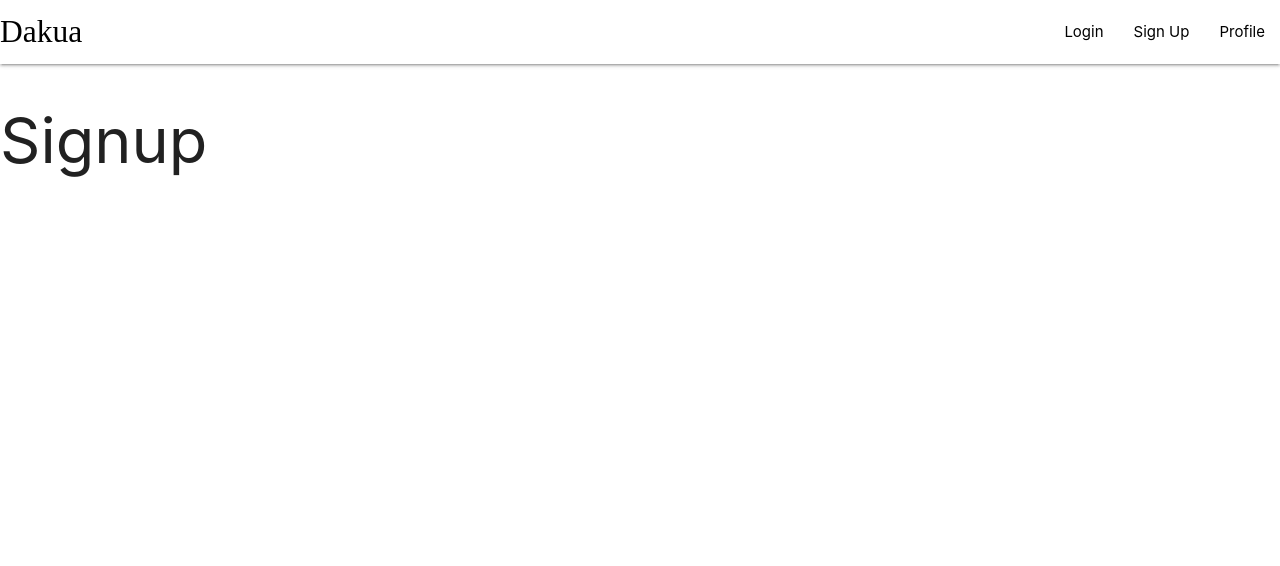
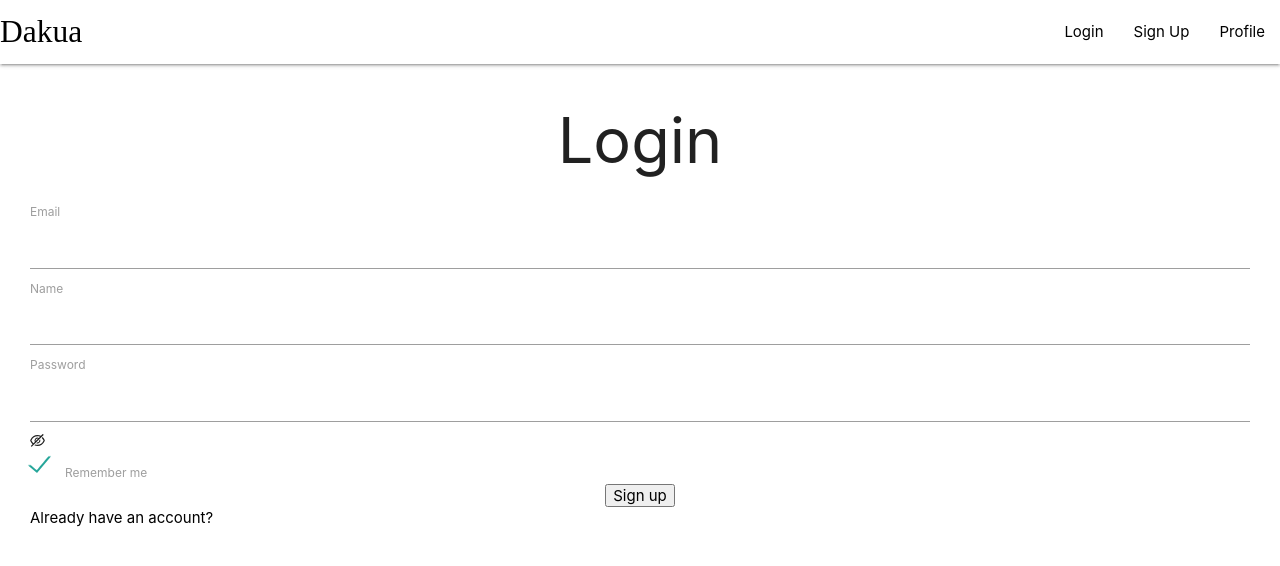
Before and after one commit to SpencerBenson/dakua-app, a React (Create React App) app: page /signup in a window 1280 px wide. Shown: the top 566 px of the page. Built offline with nearby package versions, Linux system fonts and the light colour scheme; a web font is replaced by a local one.

Commit message:
Signup page created with validationnn

```diff
--- a/src/components/screens/Signup.js
+++ b/src/components/screens/Signup.js
@@ -1,9 +1,98 @@
-import React from 'react'
+import React from "react";
+import { Form, Input, Button, Checkbox, Card, Row, Col } from "antd";
+import {Link} from 'react-router-dom';
 
-const Signup = ()=>{
-  return(
-    <h1>Signup</h1>
-  )
-}
+const layout = {
+  labelCol: {
+    span: 8,
+  },
+  wrapperCol: {
+    span: 16,
+  },
+};
+const tailLayout = {
+  wrapperCol: {
+    offset: 8,
+    span: 16,
+  },
+};
 
+const Signup = () => {
+  const onFinish = (values) => {
+    console.log("Success:", values);
+  };
+
+  const onFinishFailed = (errorInfo) => {
+    console.log("Failed:", errorInfo);
+  };
+
+  return (
+    <Row>
+      <Col span={12} offset={6}>
+        <Card  style={{margin: 30}}>
+          <Form
+            {...layout}
+            name="basic"
+            initialValues={{
+              remember: true,
+            }}
+            onFinish={onFinish}
+            onFinishFailed={onFinishFailed}
+          >
+          <h1 style={{textAlign:'center'}}>Login</h1>
+            <Form.Item
+              label="Email"
+              name="email"
+              rules={[
+                {
+                  required: true,
+                  message: "Please input your email!",
+                },
+              ]}
+            >
+              <Input />
+            </Form.Item>
+            <Form.Item
+              label="Name"
+              name="name"
+              rules={[
+                {
+                  required: true,
+                  message: "Please input your name!",
+                },
+              ]}
+            >
+              <Input />
+            </Form.Item>
+
+            <Form.Item
+              label="Password"
+              name="password"
+              rules={[
+                {
+                  required: true,
+                  message: "Please input your password!",
+                },
+              ]}
+            >
+              <Input.Password />
+            </Form.Item>
+
+            <Form.Item {...tailLayout} name="remember" valuePropName="checked">
+              <Checkbox>Remember me</Checkbox>
+            </Form.Item>
+
+            <Form.Item {...tailLayout}  style={{textAlign: 'center'}}>
+              <Button type="primary" htmlType="submit"  size='large'>
+              Sign up
+        </Button>
+            </Form.Item>
+           <Link to="/login">Already have an account?</Link>
+
+          </Form>
+        </Card>
+      </Col>
+    </Row>
+  );
+};
 export default Signup;
```
